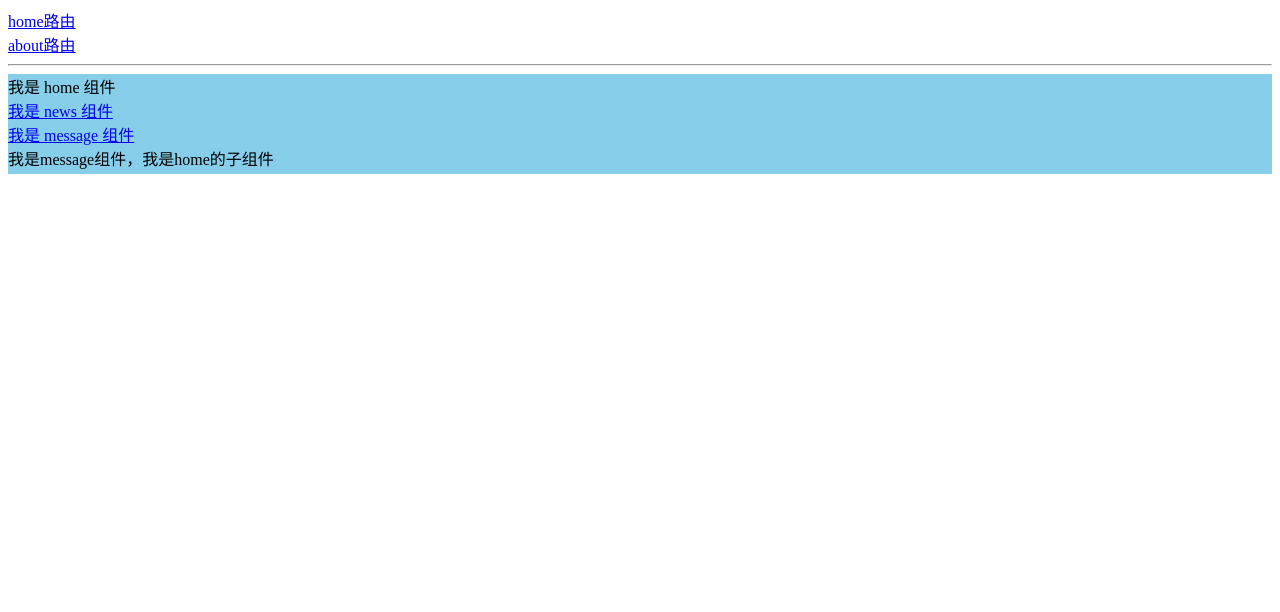
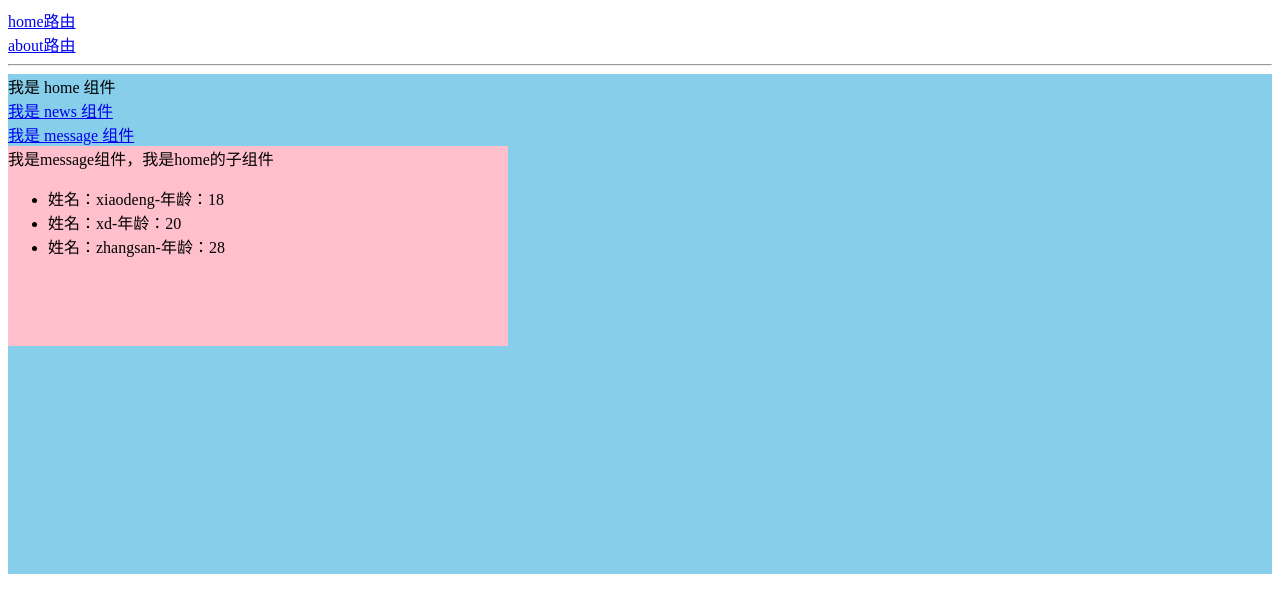
Before and after one commit to dengwenj/react_router, a React (Create React App) app: page /home/message in a window 1280 px wide. Shown: the top 612 px of the page. Built offline with nearby package versions, Linux system fonts and the light colour scheme.

Commit message:
嵌套路由

```diff
--- a/src/pages/Home/index.jsx
+++ b/src/pages/Home/index.jsx
@@ -7,7 +7,7 @@ import News from '../News'
 export default class Home extends Component {
   state = {
     style: {
-      height: 100,
+      height: 500,
       backgroundColor: 'skyblue',
     },
   }
@@ -20,6 +20,10 @@ export default class Home extends Component {
         <Link to="/home/news">我是 news 组件</Link>
         <br />
         <Link to="/home/message">我是 message 组件 </Link>
+        {/* 嵌套路由的使用 */}
+        {/* 1 注册子路由时要写上父路由的 path 值 */}
+        {/* 2 路由的匹配是按照注册路由的顺序进行的 */}
+        {/* 重点！！！！！！！！！！！！！每次都要重新从一级路由匹配！！！！！！！！！！！ */}
         <Route path="/home/news" component={News} />
         <Route path="/home/message" component={Message} />
       </div>
--- a/src/pages/Message/index.jsx
+++ b/src/pages/Message/index.jsx
@@ -1,7 +1,33 @@
 import React, { Component } from 'react'
 
 export default class Message extends Component {
+  state = {
+    arr: [
+      { id: '001', name: 'xiaodeng', age: 18 },
+      { id: '002', name: 'xd', age: 20 },
+      { id: '003', name: 'zhangsan', age: 28 },
+    ],
+    style: {
+      width: 500,
+      height: 200,
+      backgroundColor: 'pink',
+    },
+  }
   render() {
-    return <div>我是message组件，我是home的子组件</div>
+    const { arr, style } = this.state
+    return (
+      <div style={style}>
+        我是message组件，我是home的子组件
+        <ul>
+          {arr.map((item) => {
+            return (
+              <li key={item.id}>
+                姓名：{item.name}-年龄：{item.age}
+              </li>
+            )
+          })}
+        </ul>
+      </div>
+    )
   }
 }
```
